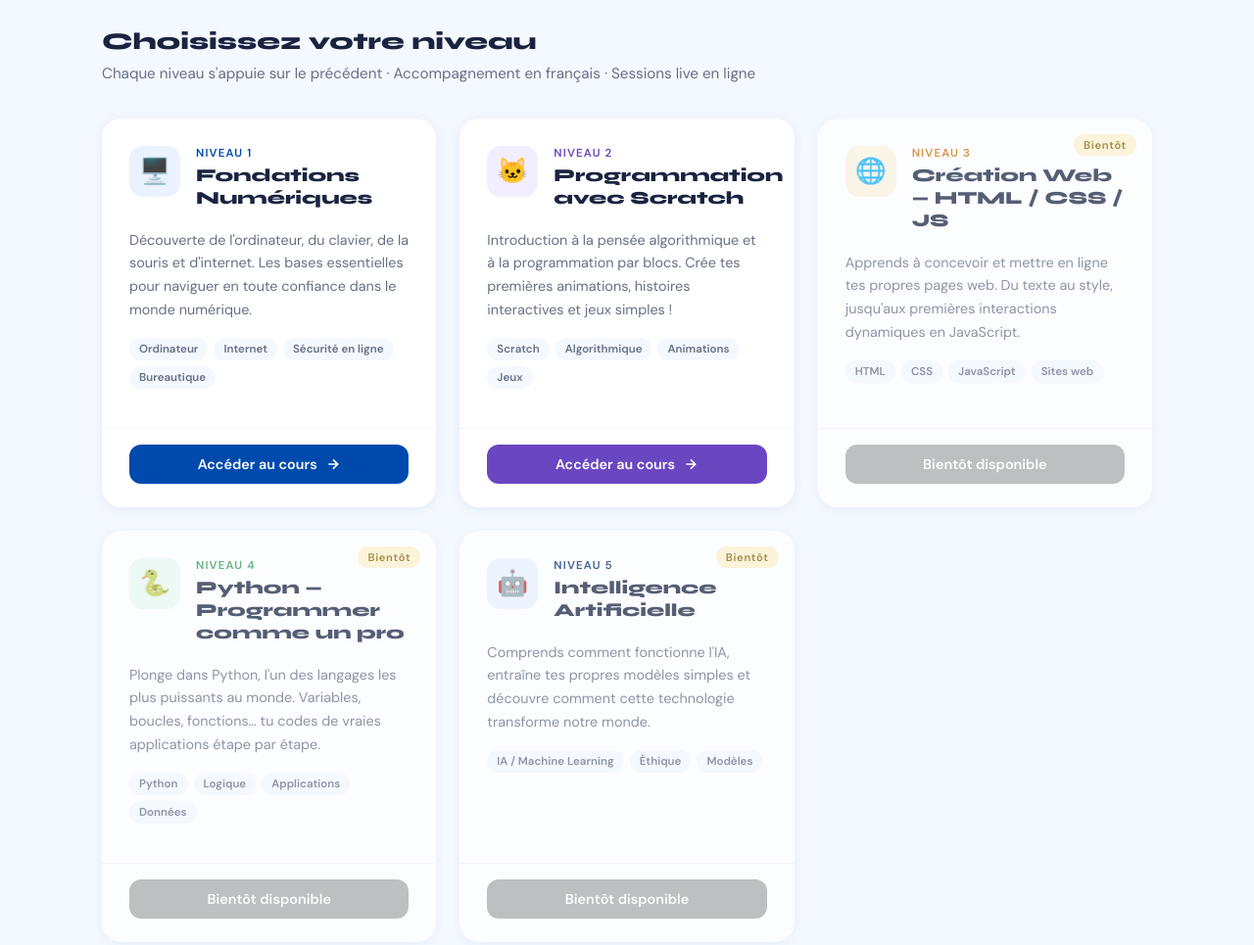
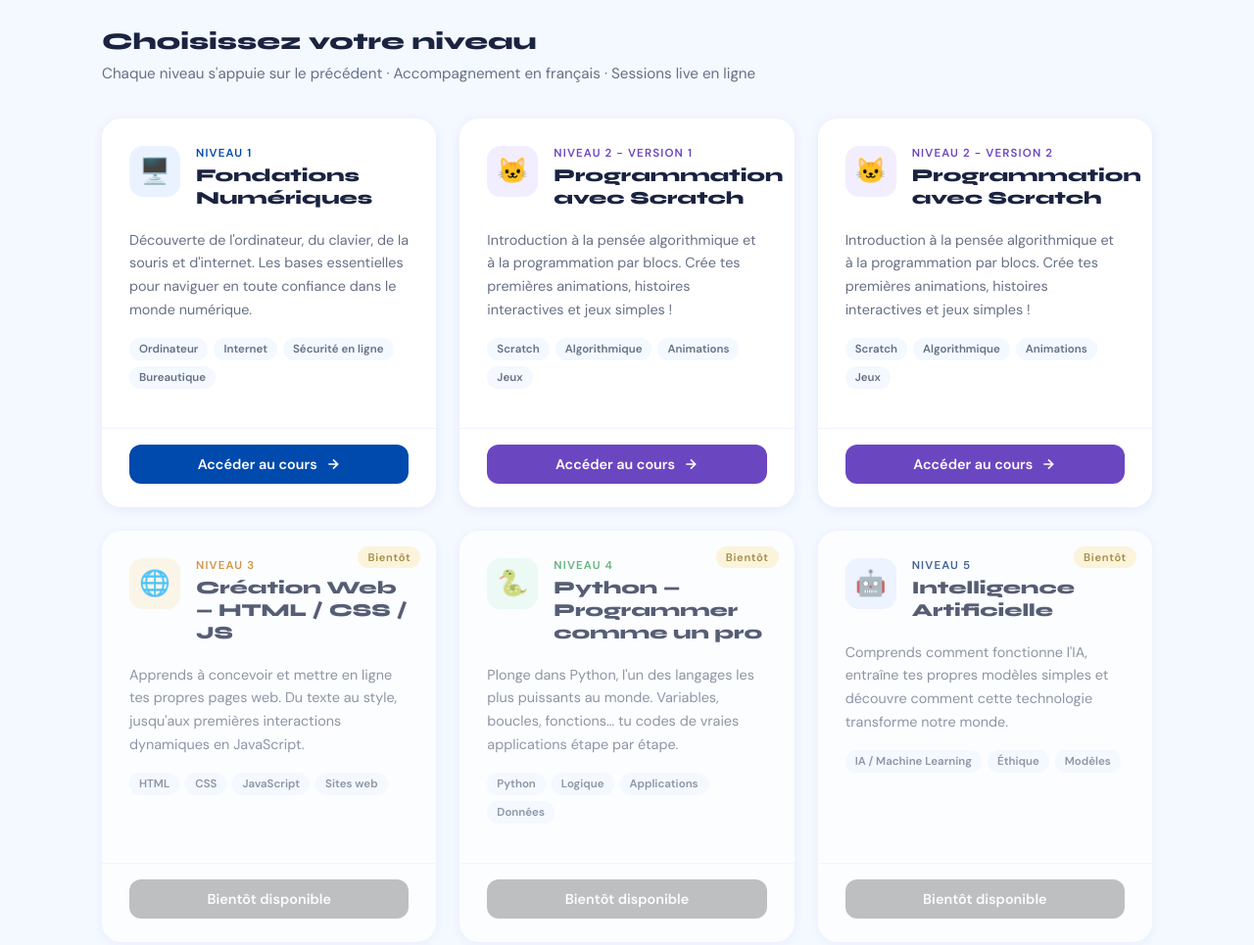
Before and after one commit to glods/succeed-courses, a plain HTML site: page index.html in a window 1280 px wide. Shown: the part 500-1465 px from the top of the page at 98% size. Drawn offline with Linux system fonts and the light colour scheme.

Commit message:
Add Niveau 2 - VERSION 2 card to index.html
Added a new card for Niveau 2 - VERSION 2 with description and tags.

```diff
--- a/index.html
+++ b/index.html
@@ -370,7 +370,7 @@
       <div class="card-top">
         <div class="card-badge">🐱</div>
         <div class="card-meta">
-          <div class="card-level">Niveau 2</div>
+          <div class="card-level">Niveau 2 -  VERSION 1</div>
           <div class="card-title">Programmation avec Scratch</div>
         </div>
       </div>
@@ -390,6 +390,36 @@
         </a>
       </div>
     </div>
+
+
+        <!-- LEVEL 2 -->
+    <div class="card l2">
+      <div class="card-top">
+        <div class="card-badge">🐱</div>
+        <div class="card-meta">
+          <div class="card-level">Niveau 2 - VERSION 2</div>
+          <div class="card-title">Programmation avec Scratch</div>
+        </div>
+      </div>
+      <div class="card-body">
+        <p class="card-desc">Introduction à la pensée algorithmique et à la programmation par blocs. Crée tes premières animations, histoires interactives et jeux simples !</p>
+        <div class="card-tags">
+          <span class="tag">Scratch</span>
+          <span class="tag">Algorithmique</span>
+          <span class="tag">Animations</span>
+          <span class="tag">Jeux</span>
+        </div>
+      </div>
+      <div class="card-footer">
+        <a href="niveau2-version2-scratch.html" class="btn btn-primary">
+          Accéder au cours
+          <svg viewBox="0 0 24 24" fill="none" stroke="currentColor" stroke-width="2.5"><path d="M5 12h14M12 5l7 7-7 7"/></svg>
+        </a>
+      </div>
+    </div>
+
+
+
 
     <!-- LEVEL 3 -->
     <div class="card l3 soon">
```
